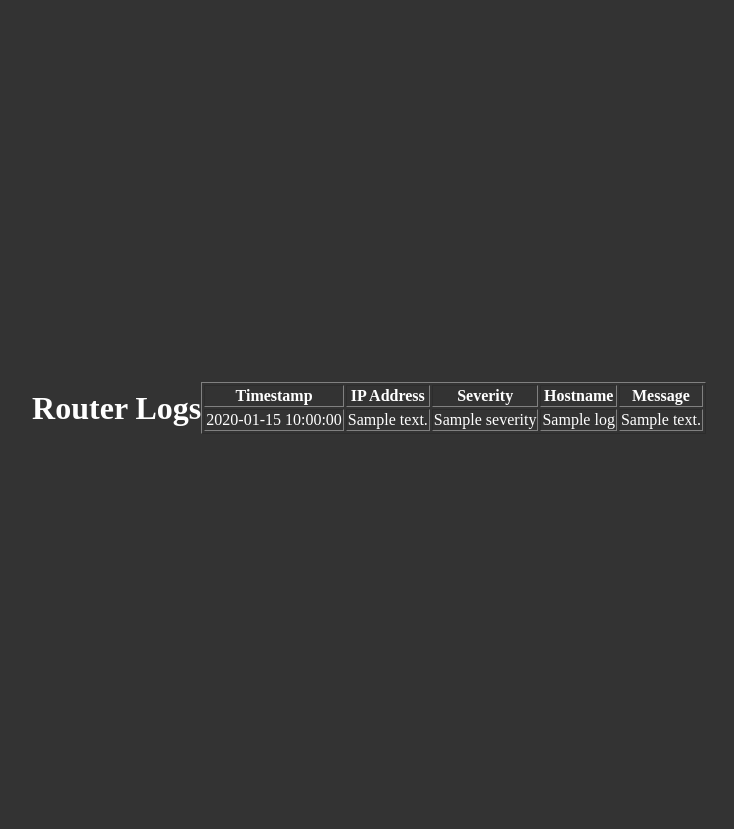
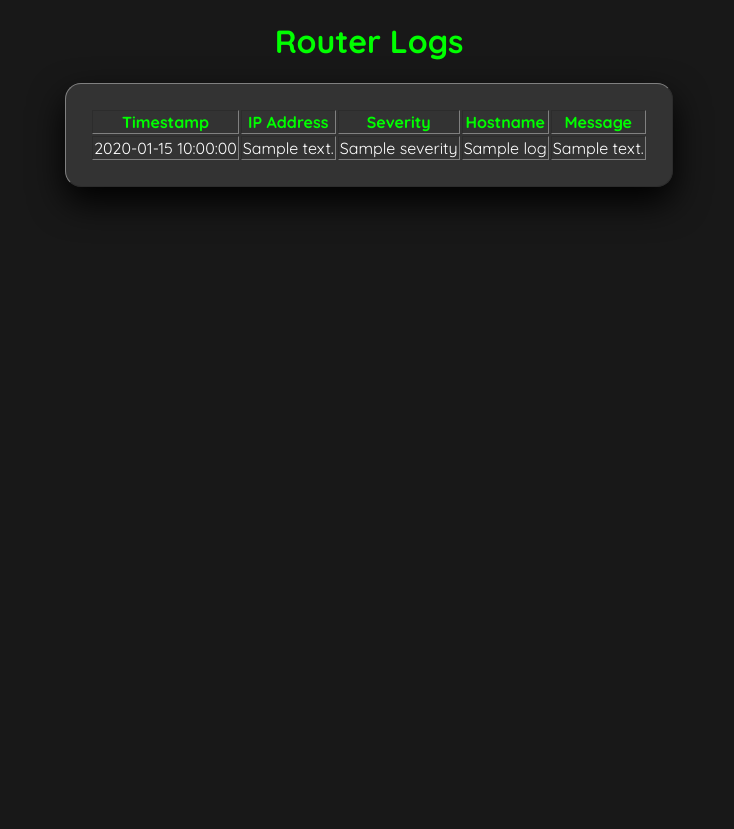
Before and after one commit to Ethernoss/Syslog-Automation, a Flask app: template templates/logs.html in a window 1280 px wide. Shown: the whole page, without its empty margins (271-1005 px from the left). Before the commit the page ends 434 px from the top, so only its background shows below. Run offline with Flask 3, Linux system fonts and the light colour scheme; the template is opened without the code that fills it: most values are stand-ins (such as "Sample title", 1, 10 or a date in 2020).

Commit message:
harel hemroso

```diff
--- a/static/style2.css
+++ b/static/style2.css
@@ -2,14 +2,40 @@
 *
 body
 {
-  display: flex;
-  justify-content: center;
-  align-items: center;
+  font-family: 'Quicksand', sans-serif;
   min-height: 100vh;
   color: white;
-  background: #333;
+  background: #181818;
 }
-.severity-3 {
-  background-color: red !important;
-  color: white !important;
+
+h1 {
+  text-align: center;
+  color: #0f0;
 }
+
+th {
+  color: #0f0;
+}
+
+.severity {
+  text-align: center;
+}
+
+
+table {
+  background-color: #333;
+  padding: 1.5rem;
+  border-radius: 1rem;
+  box-shadow: 0 15px 35px rgba(0,0,0,9);
+}
+
+.container {
+  display: flex;
+  align-items: center;
+  justify-content: center;
+}
+
+.severity-7 {
+  background-color: red;
+  color: white;
+}
--- a/templates/index.html
+++ b/templates/index.html
@@ -37,7 +37,7 @@
                             <div class="inputBox">
                                 <input type="submit" value="Login">
                             </div>
-                        </form> <!-- Fin del formulario -->
+                        </form>
                     </div>
                 </div>
             </div>
--- a/templates/logs.html
+++ b/templates/logs.html
@@ -8,6 +8,7 @@
 </head>
 <body>
     <h1>Router Logs</h1>
+    <div class="container">
         <table border="1">
             <thead>
                 <tr>
@@ -20,16 +21,25 @@
             </thead>
             <tbody>
                 {% for log in logs %}
-            <tr {% if log['Severity'] == 3 %} style="background-color: red; color: white;" {% endif %}>
-                <td>{{ log['Timestamp'] }}</td>
-                <td>{{ log['IP Address'] }}</td>
-                <td>{{ log['Severity'] }}</td>
-                <td>{{ log['Hostname'] }}</td>
-                <td>{{ log['Message'] }}</td>
+                <tr>
+                    <td class="timestamp">{{ log['Timestamp'] }}</td>
+                    <td class="ip-address">{{ log['IP Address'] }}</td>
+                    <td class="severity">{{ log['Severity'] }}</td>
+                    <td class="hostname">{{ log['Hostname'] }}</td>
+                    <td class="message">{{ log['Message'] }}</td>
                 </tr>
                 {% endfor %}
             </tbody>
             </tbody>
         </table>
+    </div>
+    <script>
+        const trs = Array.from(document.querySelectorAll("tr"));
+        trs.forEach((tr) => {
+            const severity = Array.from(tr.children)[2];
+            if (Number(severity.textContent) === 7)
+                tr.classList.add("severity-7")
+        })
+    </script>
 </body>
 </html>
```
Lines whose indentation alone changed are shown as unchanged.
